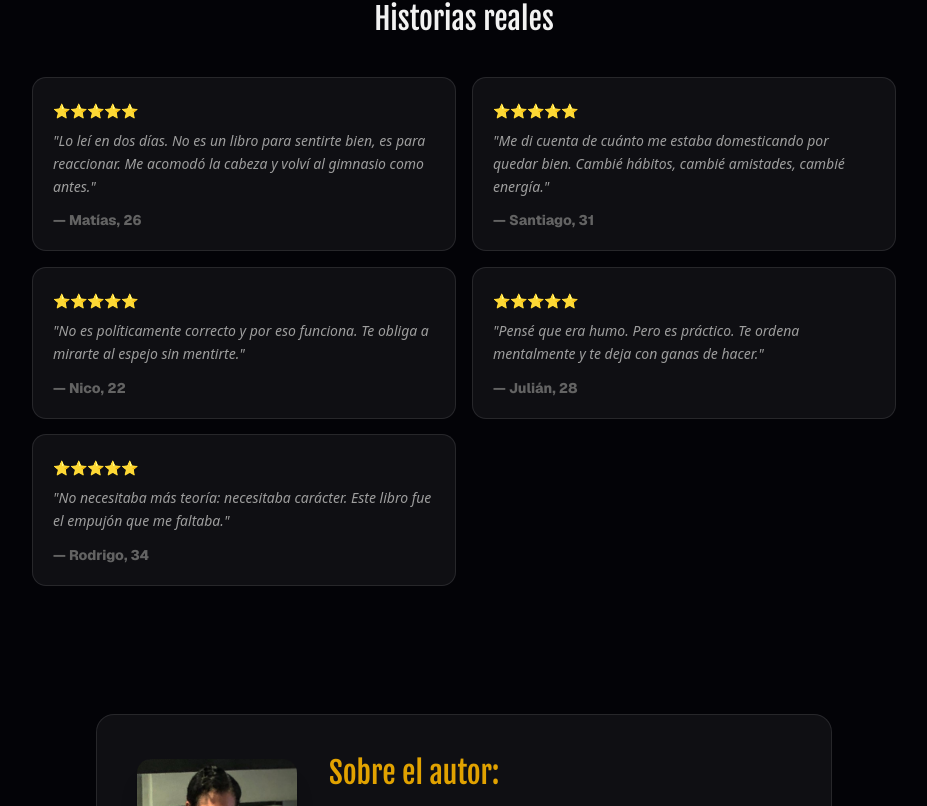
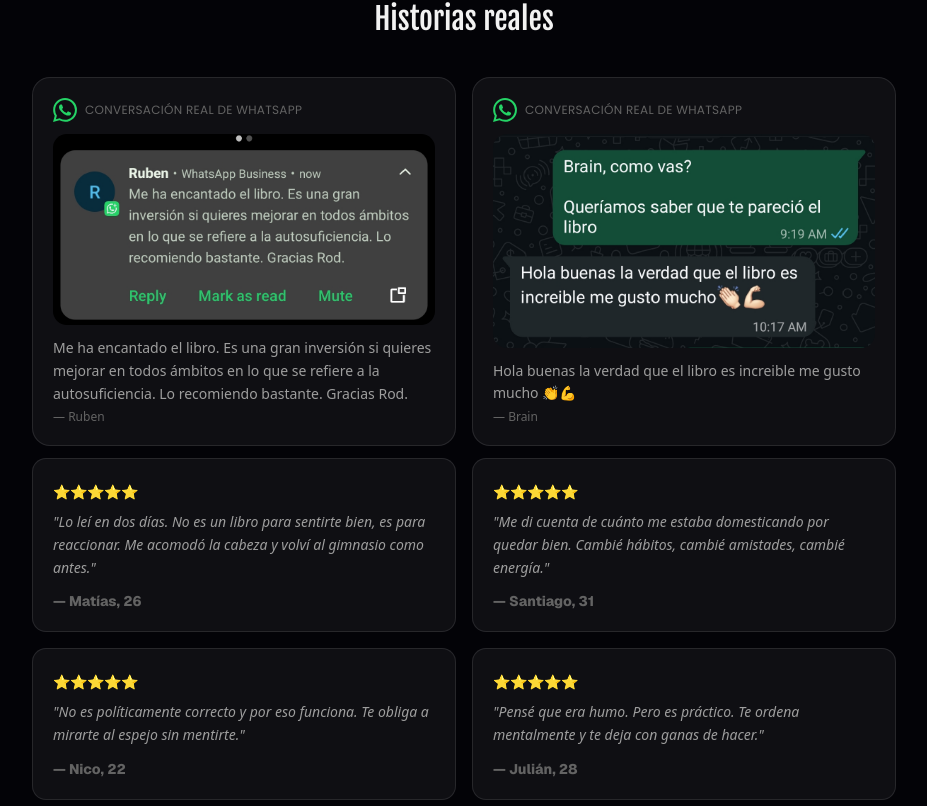
Before and after one commit to lucioperez01/the-bible-of-life-book-landing, a Next.js app: page / in a window 1280 px wide. Shown: the part 3234-4040 px from the top of the page, without its empty margins (176-1103 px from the left). Built offline with nearby package versions, Linux system fonts and the light colour scheme; no server answers.

Commit message:
feat: add WhatsApp screenshot reviews to SocialProof section

```diff
--- a/components/sections/SocialProof.tsx
+++ b/components/sections/SocialProof.tsx
@@ -1,9 +1,12 @@
+import Image from "next/image";
 import { site } from "@/lib/site";
 import Reveal from "@/components/ui/reveal";
 
 export default function SocialProof() {
   return (
     <section className="w-full py-16">
+
+
       <div className="max-w-4xl mx-auto px-4">
         <Reveal>
           <div className="text-center mb-10">
@@ -16,7 +19,39 @@
           </div>
         </Reveal>
 
-        <div className="grid grid-cols-1 sm:grid-cols-2 gap-4">
+        {site.socialProof.whatsapp?.length ? (
+          <div className="mt-10 grid grid-cols-1 sm:grid-cols-2 gap-4">
+            {site.socialProof.whatsapp.map((item, idx) => (
+              <Reveal key={idx} delay={idx * 100}>
+                <div className="glass rounded-2xl p-5 hover:-translate-y-1 transition-transform duration-300">
+                  <div className="flex items-center gap-2 mb-3">
+                    <svg width="24" height="24" viewBox="0 0 24 24" fill="#25D366" xmlns="http://www.w3.org/2000/svg">
+                      <path d="M17.472 14.382c-.297-.149-1.758-.867-2.03-.967-.273-.099-.471-.148-.67.15-.197.297-.767.966-.94 1.164-.173.199-.347.223-.644.075-.297-.15-1.255-.463-2.39-1.475-.883-.788-1.48-1.761-1.653-2.059-.173-.297-.018-.458.13-.606.134-.133.298-.347.446-.52.149-.174.198-.298.298-.497.099-.198.05-.371-.025-.52-.075-.149-.669-1.612-.916-2.207-.242-.579-.487-.5-.669-.51-.173-.008-.371-.01-.57-.01-.198 0-.52.074-.792.372-.272.297-1.04 1.016-1.04 2.479 0 1.462 1.065 2.875 1.213 3.074.149.198 2.096 3.2 5.077 4.487.709.306 1.262.489 1.694.625.712.227 1.36.195 1.871.118.571-.085 1.758-.719 2.006-1.413.248-.694.248-1.289.173-1.413-.074-.124-.272-.198-.57-.347m-5.421 7.403h-.004a9.87 9.87 0 01-5.031-1.378l-.361-.214-3.741.982.998-3.648-.235-.374a9.86 9.86 0 01-1.51-5.26c.001-5.45 4.436-9.884 9.888-9.884 2.64 0 5.122 1.03 6.988 2.898a9.825 9.825 0 012.893 6.994c-.003 5.45-4.437 9.884-9.885 9.884m8.413-18.297A11.815 11.815 0 0012.05 0C5.495 0 .16 5.335.157 11.892c0 2.096.547 4.142 1.588 5.945L.057 24l6.305-1.654a11.882 11.882 0 005.683 1.448h.005c6.554 0 11.89-5.335 11.893-11.893a11.821 11.821 0 00-3.48-8.413z" />
+                    </svg>
+                    <span className="text-text-subtle text-xs font-primary tracking-wide uppercase">
+                      Conversación real de WhatsApp
+                    </span>
+                  </div>
+                  <Image
+                    src={item.image}
+                    alt={item.alt}
+                    width={1080}
+                    height={540}
+                    className="rounded-xl w-full h-auto object-contain"
+                  />
+                  <p className="text-text-muted text-sm mt-3 leading-relaxed">
+                    {item.transcription}
+                  </p>
+                  {item.author && (
+                    <p className="text-text-subtle text-xs mt-1">— {item.author}</p>
+                  )}
+                </div>
+              </Reveal>
+            ))}
+          </div>
+        ) : null}
+
+        <div className="grid grid-cols-1 sm:grid-cols-2 gap-4 mt-3">
           {site.socialProof.items.map((item, idx) => (
             <Reveal key={idx} delay={idx * 100}>
               <div className={`glass rounded-xl p-5 h-full ${idx === site.socialProof.items.length - 1 ? 'sm:col-span-2 sm:max-w-lg sm:mx-auto' : ''}`}>
@@ -33,6 +68,8 @@
             </Reveal>
           ))}
         </div>
+
+
       </div>
     </section>
   );
--- a/lib/site.ts
+++ b/lib/site.ts
@@ -138,13 +138,21 @@
                 name: 'Julián',
                 age: 28
             },
+
+        ],
+        whatsapp: [
             {
-                stars: '⭐⭐⭐⭐⭐',
-                text: '"No necesitaba más teoría: necesitaba carácter. Este libro fue el empujón que me faltaba."',
-                name: 'Rodrigo',
-                age: 34
+                image: "/review_1.jpg",
+                alt: "Review de WhatsApp de Ruben: Me ha encantado el libro. Es una gran inversión si quieres mejorar en todos ámbitos en lo que se refiere a la autosuficiencia. Lo recomiendo bastante. Gracias Rod.",
+                transcription: "Me ha encantado el libro. Es una gran inversión si quieres mejorar en todos ámbitos en lo que se refiere a la autosuficiencia. Lo recomiendo bastante. Gracias Rod.",
+                author: "Ruben"
             },
-
+            {
+                image: "/review_2.jpg",
+                alt: "Review de WhatsApp anónima: Hola buenas la verdad que el libro es increible me gusto mucho",
+                transcription: "Hola buenas la verdad que el libro es increible me gusto mucho 👏💪",
+                author: "Brain"
+            }
         ]
     },
     finalCTA: {
@@ -157,6 +165,10 @@
     faq: {
         title: "Preguntas Frecuentes:",
         items: [
+            {
+                q: "¿Puedo comprar el libro por separado?",
+                a: "Sí. Puedes adquirir únicamente el libro por 9,99 €, sin necesidad de comprar ningún otro producto o paquete."
+            },
             {
                 q: "¿Qué formato tiene?",
                 a: "📘 Ebook digital (acceso inmediato). Lo compras y lo tienes al instante."
```
Also changed, not shown: public/review_1.jpg (added), public/review_2.jpg (added).
